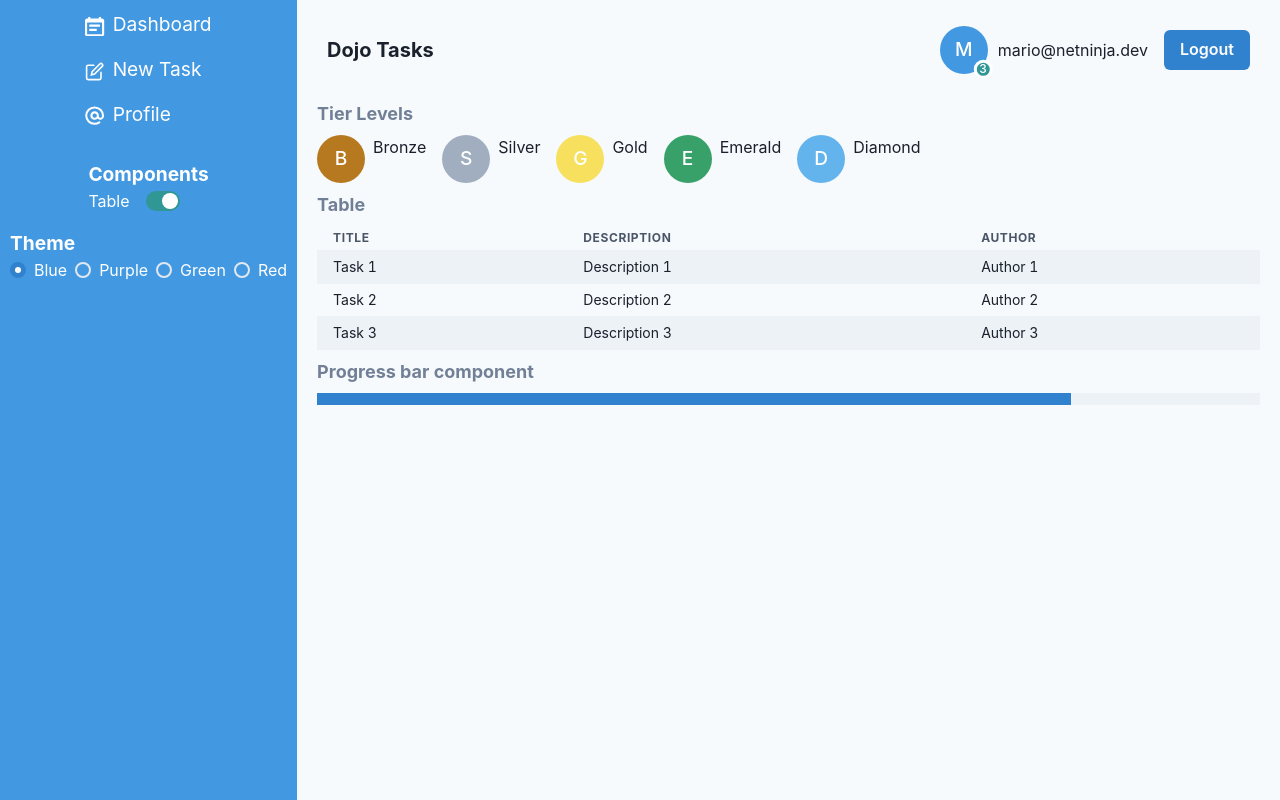
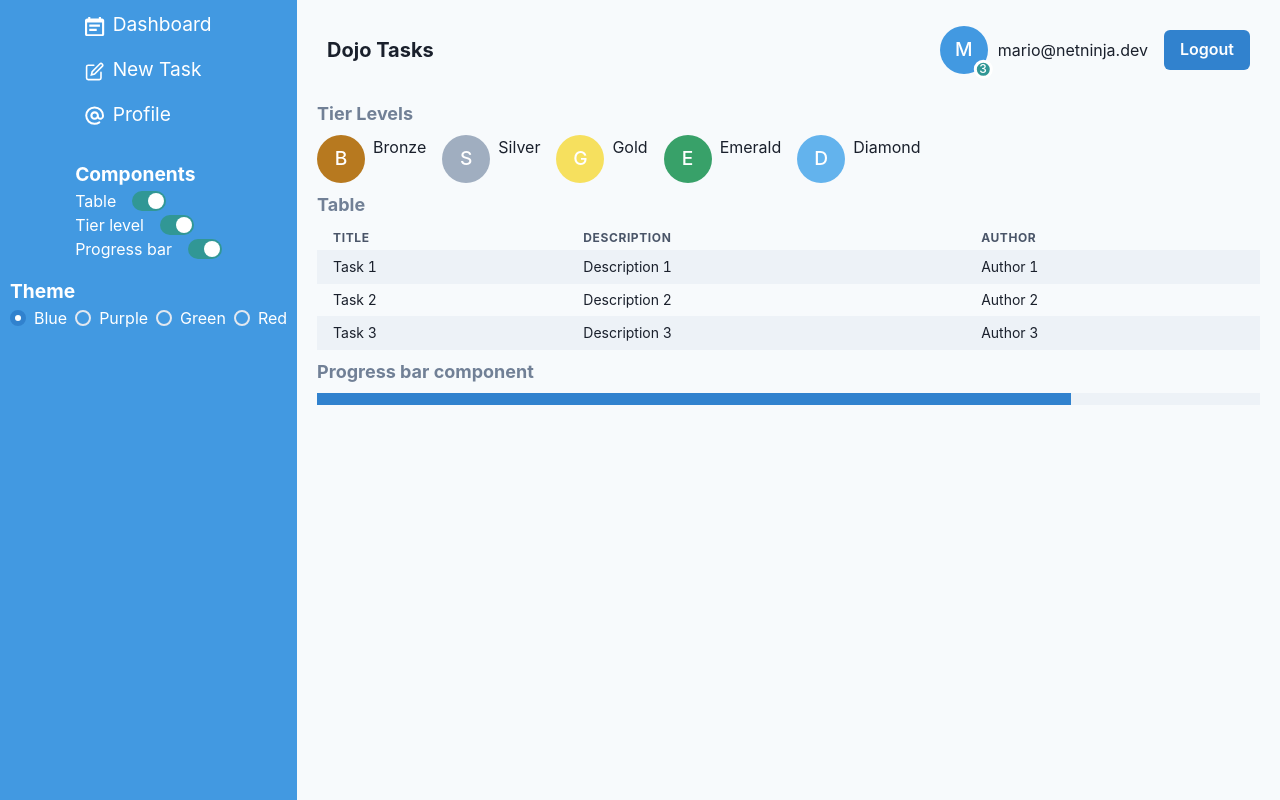
Before and after one commit to brittbrink/prototypes-loyyo, a React (Vite) app in the folder Components-prototype/: page / in a window 1280 px wide. Built offline with nearby package versions, Linux system fonts and the light colour scheme.

Commit message:
Add visibility context for Tier Levels and Progress Bar; update Sidebar and TierLevels components

```diff
--- /dev/null
+++ b/Components-prototype/index.html
@@ -0,0 +1,16 @@
+<!DOCTYPE html>
+<html lang="en">
+  <head>
+    <meta charset="UTF-8" />
+    <link rel="icon" type="image/svg+xml" href="/vite.svg" />
+    <meta name="viewport" content="width=device-width, initial-scale=1, maximum-scale=1, user-scalable=no">
+    <link rel="manifest" href="/Components-prototype/public/manifest.json" />
+    <link rel="apple-touch-icon" href="/Components-prototype/public/icons/apple-icon-57x57.png">
+    <link rel="shortcut icon" href="/Components-prototype/public/icons/favicon.ico" type="image/x-icon"/>
+    <title>Vite + React</title>
+  </head>
+  <body>
+    <div id="root"></div>
+    <script type="module" src="/src/main.jsx"></script>
+  </body>
+</html>
--- a/Components-prototype/src/components/ProgressBar.jsx
+++ b/Components-prototype/src/components/ProgressBar.jsx
@@ -1,11 +1,15 @@
 import { Progress, Text } from "@chakra-ui/react";
 import { useThemeContext } from "../layouts/ThemeContext";
+import { useProgressBarVisibility } from "../context/ProgressBarVisibilityContext";
 
 export default function ProgressBarComponent () {
     const { colorScheme } = useThemeContext();
+    const { showProgressBar } = useProgressBarVisibility();
     return (
         <>
-            <Text
+            {showProgressBar && (
+                <>
+                <Text
                 fontSize="lg"
                 fontWeight="bold"
                 color="gray.500"
@@ -15,6 +19,8 @@ export default function ProgressBarComponent () {
                 Progress bar component
             </Text>
             <Progress value={80} colorScheme={colorScheme} />
+            </>
+            )}
         </>
 
     );
--- a/Components-prototype/src/components/Sidebar.jsx
+++ b/Components-prototype/src/components/Sidebar.jsx
@@ -5,9 +5,13 @@ import { EditIcon, AtSignIcon, CalendarIcon } from '@chakra-ui/icons'
 import { useTableVisibility } from '../context/TableVisibilityContext'
 import ThemeSwitcher from '../layouts/ThemeSwitcher'
 import { useThemeContext } from '../layouts/ThemeContext'
+import { useTierLevelVisibility } from '../context/TierLevelVisibilityContext'
+import { useProgressBarVisibility } from '../context/ProgressBarVisibilityContext'
 
 export default function Sidebar() {
     const { showTable, toggleTable } = useTableVisibility()
+    const { showTierLevel, toggleTierLevel } = useTierLevelVisibility()
+    const { showProgressBar, toggleProgressBar } = useProgressBarVisibility()
     const { primaryColor } = useThemeContext()
 
     return (
@@ -57,6 +61,14 @@ export default function Sidebar() {
                         <Text color="white">Table</Text>
                         <Switch colorScheme="teal" isChecked={showTable} onChange={toggleTable} />
                     </HStack>
+                    <HStack spacing={4}>
+                        <Text color="white">Tier level</Text>
+                        <Switch colorScheme='teal' isChecked={showTierLevel} onChange={toggleTierLevel} />
+                    </HStack>
+                    <HStack spacing={4}>
+                        <Text color="white">Progress bar</Text>
+                        <Switch colorScheme='teal' isChecked={showProgressBar} onChange={toggleProgressBar} />
+                    </HStack>
                 </Box>
                 <Box>
                     <Text color="white" fontSize="1.2em" spacing={4} fontWeight={{ base: "normal", lg: "bold" }} >
--- a/Components-prototype/src/components/TierLevels.jsx
+++ b/Components-prototype/src/components/TierLevels.jsx
@@ -1,14 +1,17 @@
 import { Text, Avatar, Stack, Wrap, WrapItem } from "@chakra-ui/react";
+import { useTierLevelVisibility } from "../context/TierLevelVisibilityContext";
 
 export default function TierLevels() {
+    const { showTierLevel } = useTierLevelVisibility();
     return (
         <>
-            {/* Tier Levels Component */}
+            {showTierLevel && (
+                <>
                     <Text fontSize="lg" fontWeight="bold" color="gray.500" mb="2">
                         Tier Levels
                     </Text>
 
-            {/* Responsive layout */}
+
                     <Stack direction={{ base: "column", md: "row" }} spacing={4}>
                         <Wrap spacing={4} >
                             <WrapItem>
@@ -34,5 +37,7 @@ export default function TierLevels() {
                         </Wrap>
                     </Stack>
                 </>
+            )}
+        </>
     );
 }
--- /dev/null
+++ b/Components-prototype/src/context/ProgressBarVisibilityContext.jsx
@@ -0,0 +1,21 @@
+import { createContext, useContext, useState } from "react";
+
+const ProgressBarVisibilityContext = createContext();
+
+export const ProgressBarVisibilityProvider = ({ children }) => {
+  const [showProgressBar, setShowProgressBar] = useState(true);
+
+  const toggleProgressBar = () => {
+    setShowProgressBar((prev) => !prev);
+  };
+
+  return (
+    <ProgressBarVisibilityContext.Provider value={{ showProgressBar, toggleProgressBar }}>
+      {children}
+    </ProgressBarVisibilityContext.Provider>
+  );
+};
+
+export const useProgressBarVisibility = () => {
+  return useContext(ProgressBarVisibilityContext);
+};
--- /dev/null
+++ b/Components-prototype/src/context/TierLevelVisibilityContext.jsx
@@ -0,0 +1,21 @@
+import { createContext, useContext, useState } from "react";
+
+const TierLevelVisibilityContext = createContext();
+
+export const TierLevelVisibilityProvider = ({ children }) => {
+  const [showTierLevel, setShowTierLevel] = useState(true);
+
+  const toggleTierLevel = () => {
+    setShowTierLevel((prev) => !prev);
+  };
+
+  return (
+    <TierLevelVisibilityContext.Provider value={{ showTierLevel, toggleTierLevel }}>
+      {children}
+    </TierLevelVisibilityContext.Provider>
+  );
+};
+
+export const useTierLevelVisibility = () => {
+  return useContext(TierLevelVisibilityContext);
+};
--- a/Components-prototype/src/main.jsx
+++ b/Components-prototype/src/main.jsx
@@ -5,14 +5,20 @@ import App from './App'
 import { ChakraProvider } from '@chakra-ui/react'
 import { TableVisibilityProvider } from './context/TableVisibilityContext'
 import { ThemeProvider } from './layouts/ThemeContext'
+import { TierLevelVisibilityProvider } from './context/TierLevelVisibilityContext'
+import { ProgressBarVisibilityProvider } from './context/ProgressBarVisibilityContext'
 
 ReactDOM.createRoot(document.getElementById('root')).render(
   <React.StrictMode>
     <ChakraProvider>
       <ThemeProvider>
-        <TableVisibilityProvider>
-          <App />
-        </TableVisibilityProvider>
+          <TableVisibilityProvider>
+            <TierLevelVisibilityProvider>
+            <ProgressBarVisibilityProvider>
+              <App />
+              </ProgressBarVisibilityProvider>
+            </TierLevelVisibilityProvider>
+          </TableVisibilityProvider>
       </ThemeProvider>
     </ChakraProvider>
   </React.StrictMode>,
```
Lines whose indentation alone changed are shown as unchanged.
